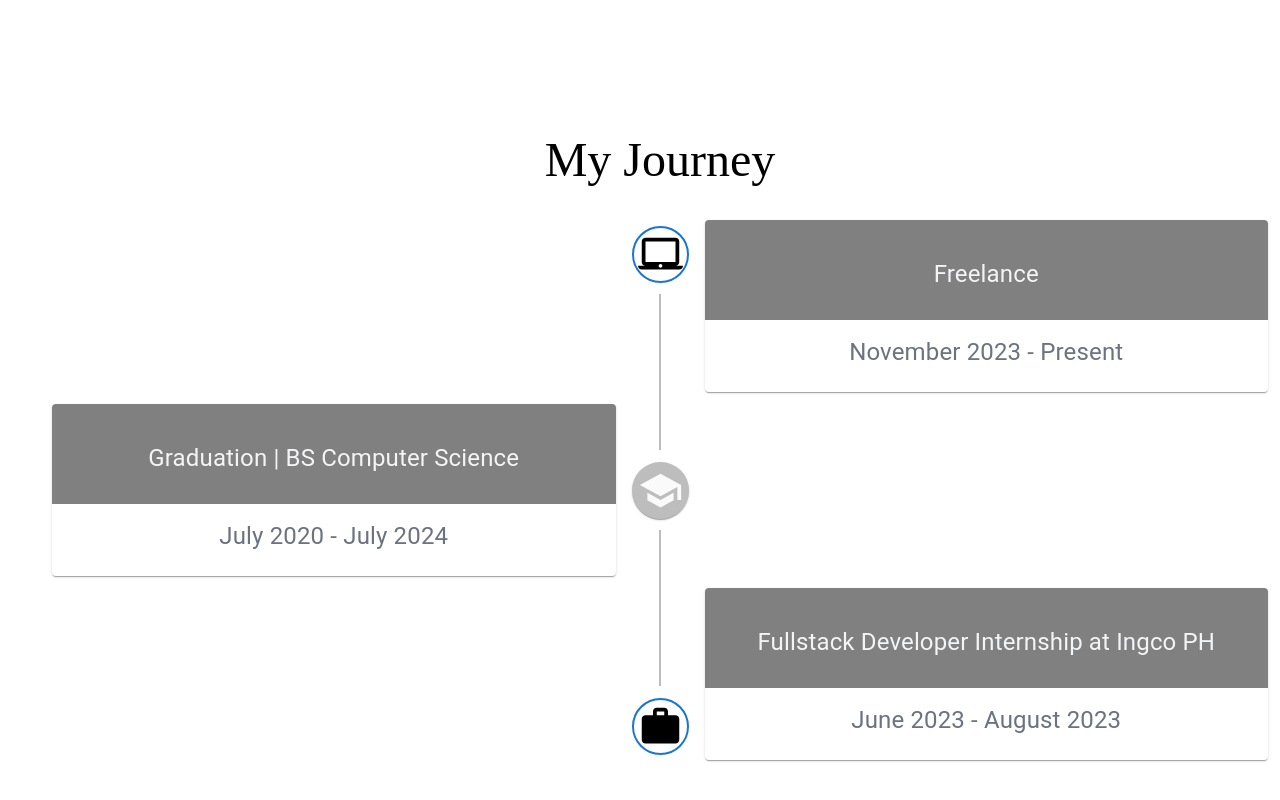
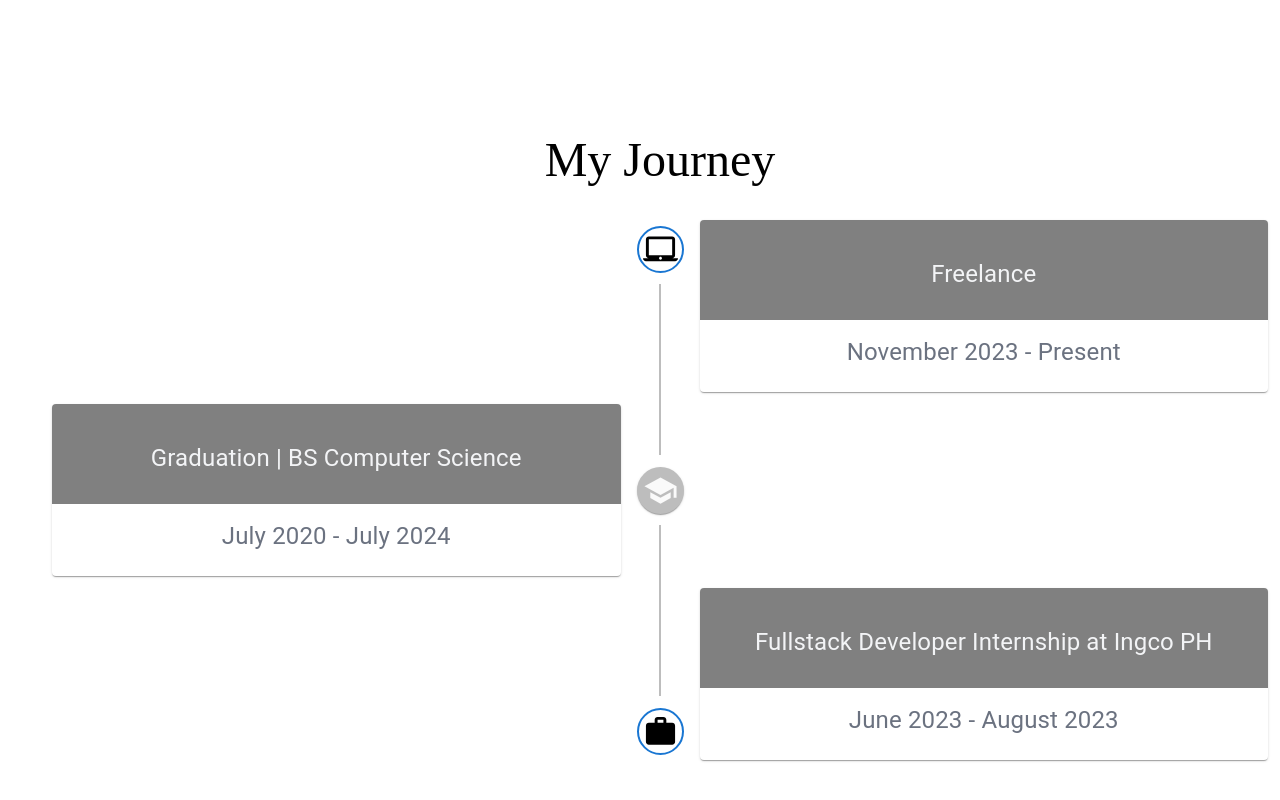
Before and after one commit to DanerisMendoza/portfolio, a React (Create React App) app: page / in a window 1280 px wide. Shown: the part 1484-2284 px from the top of the page. Built offline with nearby package versions, Linux system fonts and the light colour scheme.

Commit message:
timeline : update icon size

```diff
--- a/src/views/Timeline.js
+++ b/src/views/Timeline.js
@@ -23,7 +23,7 @@ export default function CustomizedTimeline() {
                 <TimelineItem>
                     <TimelineSeparator>
                         <TimelineDot color="primary" variant="outlined" className="enlarge">
-                            <LaptopMacIcon sx={{ fontSize: 45 }} />
+                            <LaptopMacIcon fontSize="large"/>
                         </TimelineDot>
                         <TimelineConnector />
                     </TimelineSeparator>
@@ -58,7 +58,7 @@ export default function CustomizedTimeline() {
                     <TimelineSeparator>
                         <TimelineConnector />
                         <TimelineDot className="enlarge">
-                            <School sx={{ fontSize: 45 }} />
+                            <School fontSize="large" />
                         </TimelineDot>
                         <TimelineConnector />
                     </TimelineSeparator>
@@ -86,7 +86,7 @@ export default function CustomizedTimeline() {
                     <TimelineSeparator>
                         <TimelineConnector />
                         <TimelineDot color="primary" variant="outlined" className="enlarge">
-                            <Work sx={{ fontSize: 45 }} />
+                            <Work fontSize="large" />
                         </TimelineDot>
 
                     </TimelineSeparator>
```
